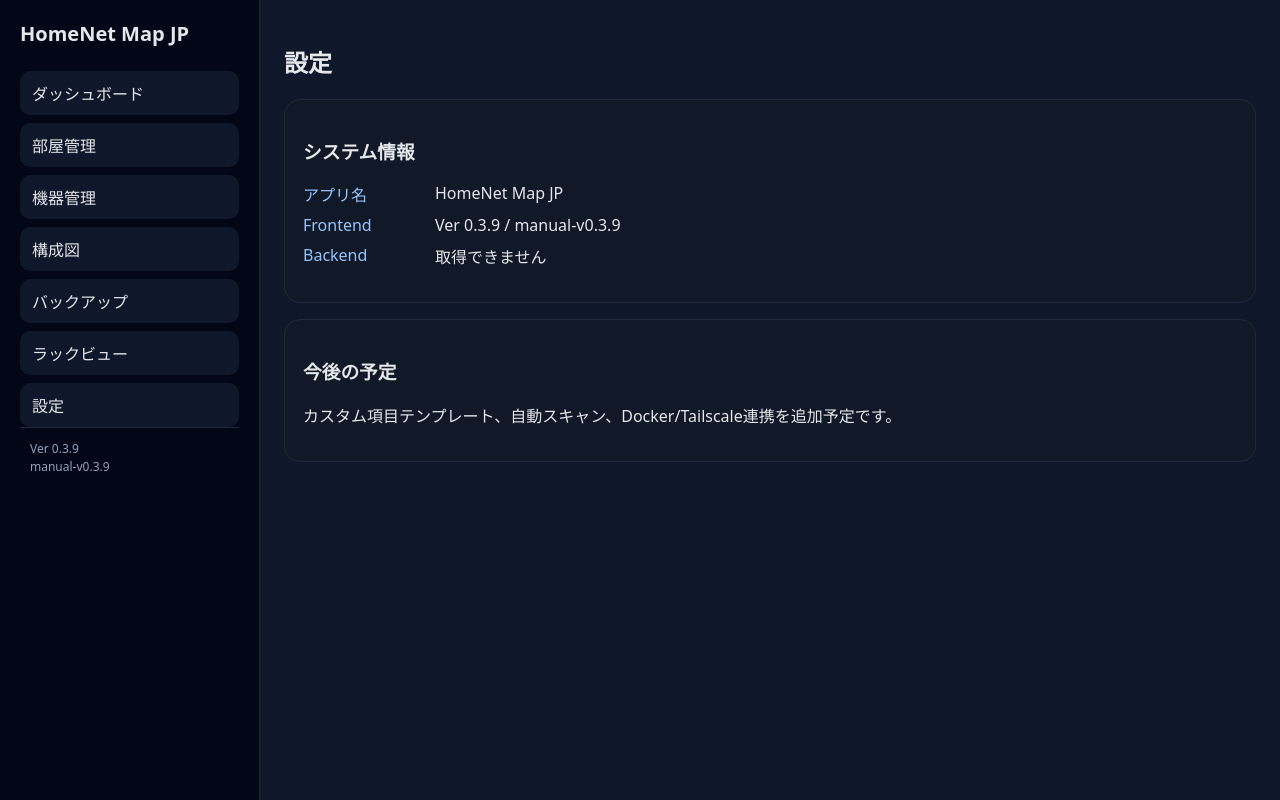
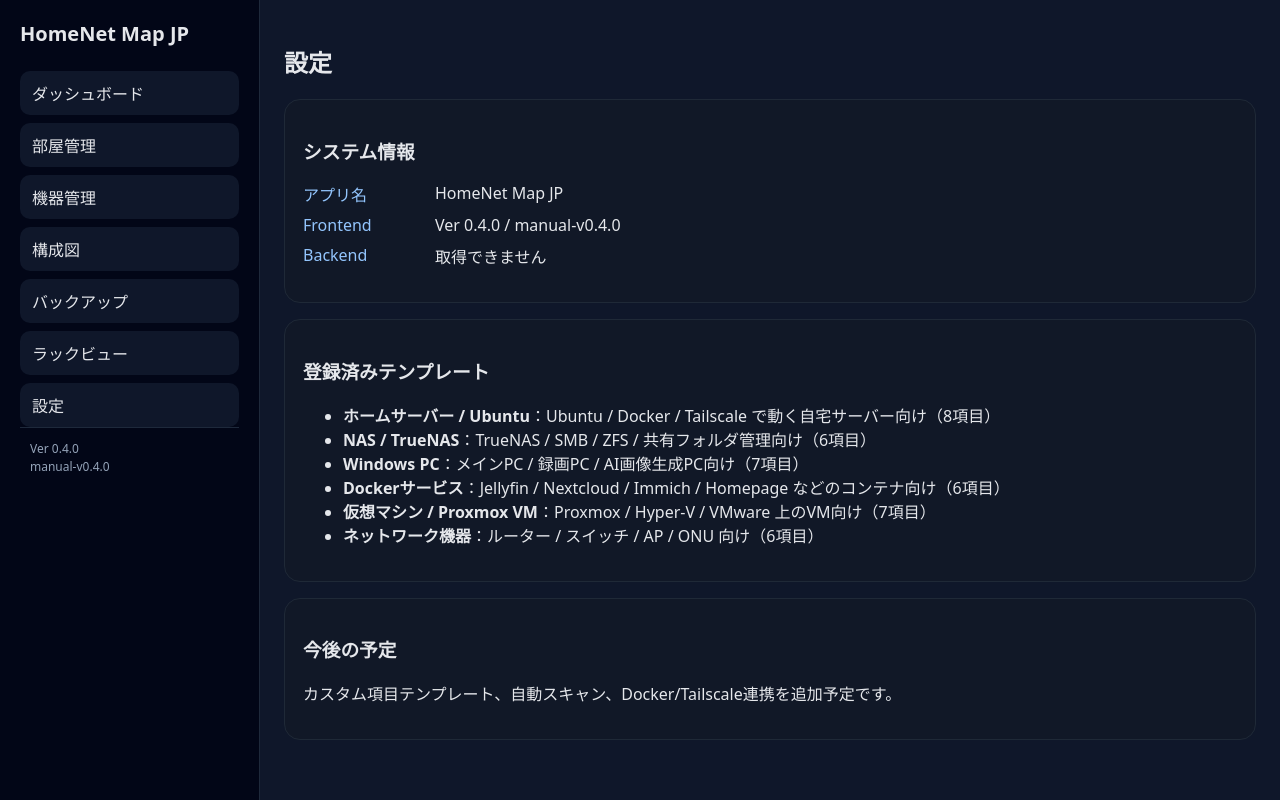
Before and after one commit to chapitan1981/homenet-map-jp, a React (Vite) app in the folder frontend/: page /settings in a window 1280 px wide. Built offline with nearby package versions, Linux system fonts and the light colour scheme; no server answers.

Commit message:
Add home lab device templates

```diff
--- a/frontend/src/pages/DevicesPage.tsx
+++ b/frontend/src/pages/DevicesPage.tsx
@@ -3,6 +3,7 @@
 import { api } from '../api/client';
 import { Device } from '../types/device';
 import { DEVICE_ICONS, getDeviceIcon } from '../types/icon';
+import { DEVICE_TEMPLATES } from '../types/templates';
 
 type DevicePhoto = { id:number; device_id:number; photo_type:string; file_name:string; file_path:string; note:string };
 
@@ -14,6 +15,7 @@
   const [keyword, setKeyword] = useState('');
   const [typeFilter, setTypeFilter] = useState('');
   const [form, setForm] = useState(emptyForm);
+  const [selectedTemplateId,setSelectedTemplateId]=useState('');
 
   const load = async () => {
     const params: any = {};
@@ -34,6 +36,14 @@
   };
 
   useEffect(() => { load(); }, []);
+
+  const onTemplateSelect=(id:string)=>{
+    setSelectedTemplateId(id);
+    const t = DEVICE_TEMPLATES.find(x=>x.id===id);
+    if(t){
+      setForm({...form, device_type:t.device_type, icon:t.icon});
+    }
+  };
 
   const submit = async () => {
     if (!form.name) return;
@@ -70,6 +80,10 @@
       <div className="card form">
         <h3>新規機器を追加</h3>
         <p className="photo-hint">追加後、自動で個別機器の編集画面へ移動します。基本情報・写真・パーツ・ネットワーク情報は個別画面でまとめて編集できます。</p>
+        <select value={selectedTemplateId} onChange={e=>onTemplateSelect(e.target.value)}>
+          <option value="">新規作成テンプレート</option>
+          {DEVICE_TEMPLATES.map(t=><option key={t.id} value={t.id}>{t.label}</option>)}
+        </select>
         <input placeholder="機器名" value={form.name} onChange={e => setForm({...form, name: e.target.value})} />
         <select value={form.device_type} onChange={e => setForm({...form, device_type: e.target.value})}>
           <option value="pc">PC</option><option value="server">サーバー</option><option value="nas">NAS</option><option value="network">ネットワーク機器</option><option value="iot">IoT</option><option value="vm">仮想マシン</option><option value="container">Dockerコンテナ</option>
--- a/frontend/src/pages/SettingsPage.tsx
+++ b/frontend/src/pages/SettingsPage.tsx
@@ -1,6 +1,7 @@
 import { useEffect, useState } from 'react';
 import { APP_VERSION, APP_BUILD, APP_NAME } from '../version';
 import { api } from '../api/client';
+import { DEVICE_TEMPLATES } from '../types/templates';
 
 export default function SettingsPage() {
   const [backendVersion,setBackendVersion]=useState<any>(null);
@@ -21,6 +22,13 @@
         </dl>
       </div>
       <div className="card">
+        <h3>登録済みテンプレート</h3>
+        <ul>
+          {DEVICE_TEMPLATES.map(t=><li key={t.id}><strong>{t.label}</strong>：{t.description}（{t.fields.length}項目）</li>)}
+        </ul>
+      </div>
+
+      <div className="card">
         <h3>今後の予定</h3>
         <p>カスタム項目テンプレート、自動スキャン、Docker/Tailscale連携を追加予定です。</p>
       </div>
--- a/frontend/src/styles/global.css
+++ b/frontend/src/styles/global.css
@@ -528,3 +528,35 @@
     grid-template-columns: 1fr;
   }
 }
+
+
+/* Ver0.4.0 home lab templates */
+.template-card {
+  border-color: #2563eb;
+  background: linear-gradient(180deg, #0f172a 0%, #020617 100%);
+}
+
+.template-list {
+  display: grid;
+  grid-template-columns: repeat(auto-fill, minmax(220px, 1fr));
+  gap: 10px;
+  margin-top: 12px;
+}
+
+.template-mini-card {
+  padding: 10px;
+  border-radius: 10px;
+  border: 1px solid #334155;
+  background: #020617;
+}
+
+.template-mini-card p {
+  color: #cbd5e1;
+  font-size: 13px;
+  margin: 6px 0;
+}
+
+.template-mini-card span {
+  color: #93c5fd;
+  font-size: 12px;
+}
--- /dev/null
+++ b/frontend/src/types/templates.ts
@@ -0,0 +1,113 @@
+export type CustomFieldPreset = {
+  field_name: string;
+  field_type: 'text' | 'textarea' | 'url' | 'date' | 'number';
+  field_value: string;
+  sort_order: number;
+  note: string;
+};
+
+export type DeviceTemplate = {
+  id: string;
+  label: string;
+  description: string;
+  device_type: string;
+  icon: string;
+  fields: CustomFieldPreset[];
+};
+
+export const DEVICE_TEMPLATES: DeviceTemplate[] = [
+  {
+    id: 'home-server',
+    label: 'ホームサーバー / Ubuntu',
+    description: 'Ubuntu / Docker / Tailscale で動く自宅サーバー向け',
+    device_type: 'server',
+    icon: 'server',
+    fields: [
+      { field_name: 'LAN IP', field_type: 'text', field_value: '', sort_order: 10, note: '' },
+      { field_name: 'Tailscale IP', field_type: 'text', field_value: '', sort_order: 20, note: '' },
+      { field_name: 'Hostname', field_type: 'text', field_value: '', sort_order: 30, note: '' },
+      { field_name: 'SSH接続', field_type: 'text', field_value: 'ssh user@IP', sort_order: 40, note: '' },
+      { field_name: '管理URL', field_type: 'url', field_value: '', sort_order: 50, note: '' },
+      { field_name: 'Docker Composeパス', field_type: 'text', field_value: '', sort_order: 60, note: '' },
+      { field_name: '設置場所', field_type: 'text', field_value: '', sort_order: 70, note: '' },
+      { field_name: '用途', field_type: 'textarea', field_value: '', sort_order: 80, note: '' }
+    ]
+  },
+  {
+    id: 'nas',
+    label: 'NAS / TrueNAS',
+    description: 'TrueNAS / SMB / ZFS / 共有フォルダ管理向け',
+    device_type: 'nas',
+    icon: 'nas',
+    fields: [
+      { field_name: 'LAN IP', field_type: 'text', field_value: '', sort_order: 10, note: '' },
+      { field_name: '管理URL', field_type: 'url', field_value: '', sort_order: 20, note: '' },
+      { field_name: 'SMB共有', field_type: 'textarea', field_value: '', sort_order: 30, note: '' },
+      { field_name: 'プール構成', field_type: 'textarea', field_value: '', sort_order: 40, note: '' },
+      { field_name: 'バックアップ先', field_type: 'textarea', field_value: '', sort_order: 50, note: '' },
+      { field_name: '設置場所', field_type: 'text', field_value: '', sort_order: 60, note: '' }
+    ]
+  },
+  {
+    id: 'windows-pc',
+    label: 'Windows PC',
+    description: 'メインPC / 録画PC / AI画像生成PC向け',
+    device_type: 'pc',
+    icon: 'pc',
+    fields: [
+      { field_name: 'LAN IP', field_type: 'text', field_value: '', sort_order: 10, note: '' },
+      { field_name: 'Tailscale IP', field_type: 'text', field_value: '', sort_order: 20, note: '' },
+      { field_name: 'CPU', field_type: 'text', field_value: '', sort_order: 30, note: '' },
+      { field_name: 'メモリ', field_type: 'text', field_value: '', sort_order: 40, note: '' },
+      { field_name: 'GPU', field_type: 'text', field_value: '', sort_order: 50, note: '' },
+      { field_name: 'ストレージ', field_type: 'textarea', field_value: '', sort_order: 60, note: '' },
+      { field_name: '用途', field_type: 'textarea', field_value: '', sort_order: 70, note: '' }
+    ]
+  },
+  {
+    id: 'docker-service',
+    label: 'Dockerサービス',
+    description: 'Jellyfin / Nextcloud / Immich / Homepage などのコンテナ向け',
+    device_type: 'container',
+    icon: 'docker',
+    fields: [
+      { field_name: 'サービスURL', field_type: 'url', field_value: '', sort_order: 10, note: '' },
+      { field_name: 'Tailscale URL', field_type: 'url', field_value: '', sort_order: 20, note: '' },
+      { field_name: 'Composeファイル', field_type: 'text', field_value: '', sort_order: 30, note: '' },
+      { field_name: 'ホスト名', field_type: 'text', field_value: '', sort_order: 40, note: '' },
+      { field_name: '公開ポート', field_type: 'text', field_value: '', sort_order: 50, note: '' },
+      { field_name: 'データ保存先', field_type: 'text', field_value: '', sort_order: 60, note: '' }
+    ]
+  },
+  {
+    id: 'vm',
+    label: '仮想マシン / Proxmox VM',
+    description: 'Proxmox / Hyper-V / VMware 上のVM向け',
+    device_type: 'vm',
+    icon: 'vm',
+    fields: [
+      { field_name: 'ホスト', field_type: 'text', field_value: '', sort_order: 10, note: '' },
+      { field_name: 'VM ID', field_type: 'text', field_value: '', sort_order: 20, note: '' },
+      { field_name: 'LAN IP', field_type: 'text', field_value: '', sort_order: 30, note: '' },
+      { field_name: 'Tailscale IP', field_type: 'text', field_value: '', sort_order: 40, note: '' },
+      { field_name: 'CPU割当', field_type: 'text', field_value: '', sort_order: 50, note: '' },
+      { field_name: 'メモリ割当', field_type: 'text', field_value: '', sort_order: 60, note: '' },
+      { field_name: '管理URL', field_type: 'url', field_value: '', sort_order: 70, note: '' }
+    ]
+  },
+  {
+    id: 'network-device',
+    label: 'ネットワーク機器',
+    description: 'ルーター / スイッチ / AP / ONU 向け',
+    device_type: 'network',
+    icon: 'network',
+    fields: [
+      { field_name: 'LAN IP', field_type: 'text', field_value: '', sort_order: 10, note: '' },
+      { field_name: '管理URL', field_type: 'url', field_value: '', sort_order: 20, note: '' },
+      { field_name: '設置場所', field_type: 'text', field_value: '', sort_order: 30, note: '' },
+      { field_name: 'ポート構成', field_type: 'textarea', field_value: '', sort_order: 40, note: '' },
+      { field_name: 'VLAN', field_type: 'textarea', field_value: '', sort_order: 50, note: '' },
+      { field_name: 'メモ', field_type: 'textarea', field_value: '', sort_order: 60, note: '' }
+    ]
+  }
+];
--- a/frontend/src/version.ts
+++ b/frontend/src/version.ts
@@ -1,3 +1,3 @@
-export const APP_VERSION = '0.3.9';
-export const APP_BUILD = 'manual-v0.3.9';
+export const APP_VERSION = '0.4.0';
+export const APP_BUILD = 'manual-v0.4.0';
 export const APP_NAME = 'HomeNet Map JP';
```
Also changed, not shown: frontend/src/pages/DeviceDetailPage.tsx (+49 -0 lines), 3 other files (tests, documents, lock files or other folders).
